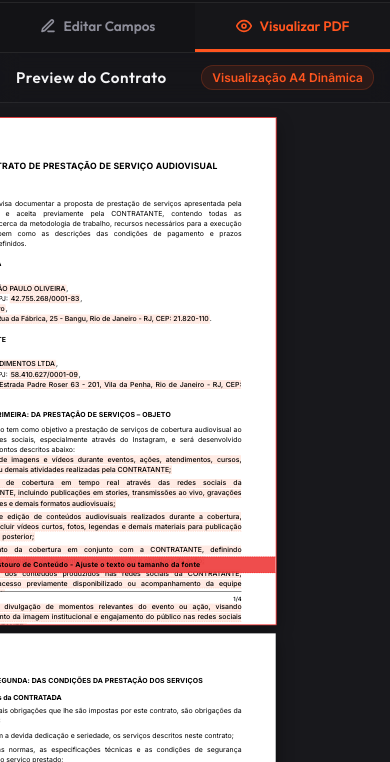
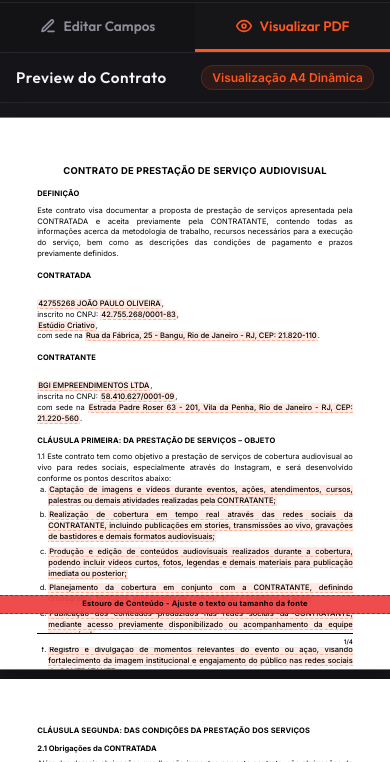
Before and after one commit to eusouandrew/5K9-Contract-Builder, a website built with Vite: page index.html in a window 390 px wide. Both pictures are taken after a click on the button "Visualizar PDF". Shown: the part 82-844 px from the top of the page. Built offline with nearby package versions, Linux system fonts and the light colour scheme; a web font is replaced by a local one.

Commit message:
Add files via upload

```diff
--- a/app.js
+++ b/app.js
@@ -612,11 +612,14 @@ function initMobileNavigation() {
       if (tabTarget === 'preview') {
         appContainer.classList.remove('show-edit');
         appContainer.classList.add('show-preview');
-        // Delay to allow container display flex rendering before measuring size
+        // Wait for the browser to fully render the newly-visible container
+        // before measuring its width for scaling (50ms was too short on some devices)
         setTimeout(() => {
-          adjustPageScale();
-          checkOverflow();
-        }, 50);
+          requestAnimationFrame(() => {
+            adjustPageScale();
+            checkOverflow();
+          });
+        }, 100);
       } else {
         appContainer.classList.remove('show-preview');
         appContainer.classList.add('show-edit');
@@ -627,37 +630,23 @@ function initMobileNavigation() {
 
 function adjustPageScale() {
   const container = document.querySelector('.preview-scroll-container');
-  const scaleContainer = document.getElementById('scale-container');
   const wrapper = document.getElementById('print-area');
-  if (!container || !scaleContainer || !wrapper) return;
+  if (!container || !wrapper) return;
 
-  const containerWidth = container.offsetWidth - 32; // 16px padding on mobile
-  const pageWidth = 794; // 210mm in pixels at 96dpi is ~793.7px
+  // Must be visible to measure (offsetWidth is 0 when display:none)
+  const containerWidth = container.offsetWidth;
+  if (containerWidth === 0) return;
 
-  // Reset inline styles first
-  scaleContainer.style.width = 'auto';
-  scaleContainer.style.height = 'auto';
-  wrapper.style.transform = 'none';
-  wrapper.style.transformOrigin = 'top center';
-  wrapper.style.marginBottom = '0px';
+  const pageWidth = 794; // 210mm at 96 dpi
 
-  const unscaledHeight = wrapper.offsetHeight;
-
-  // Only scale down if container is narrower than the page
+  // CSS `zoom` shrinks the element AND its layout footprint, so the browser
+  // centers it correctly inside a flex container with no overflow or math tricks.
+  // This is far more reliable than transform:scale on mobile touch surfaces.
   if (containerWidth < pageWidth) {
     const scaleFactor = containerWidth / pageWidth;
-
-    // Scale the document pages wrapper from top-left
-    wrapper.style.transform = `scale(${scaleFactor})`;
-    wrapper.style.transformOrigin = 'top left';
-
-    // Lock the scale-container to the exact scaled dimensions to prevent horizontal layout overflow
-    scaleContainer.style.width = (pageWidth * scaleFactor) + 'px';
-    scaleContainer.style.height = (unscaledHeight * scaleFactor) + 'px';
+    wrapper.style.zoom = scaleFactor;
   } else {
-    // Desktop: default auto sizing
-    scaleContainer.style.width = '794px';
-    scaleContainer.style.height = 'auto';
+    wrapper.style.zoom = 1;
   }
 }
 
--- a/styles.css
+++ b/styles.css
@@ -499,22 +499,23 @@ textarea {
   border: 1px solid rgba(255, 85, 31, 0.2);
 }
 
+/* The scale-container is now just a transparent pass-through wrapper.
+   Zoom is applied directly on #print-area via JavaScript. */
 .scale-container {
-  display: block;
-  width: 794px;
-  height: auto;
+  display: flex;
+  justify-content: center;
+  width: 100%;
 }
 
 /* Preview Scroll Area */
 .preview-scroll-container {
   flex: 1;
   overflow-y: auto;
-  overflow-x: hidden !important;
+  overflow-x: hidden;
   padding: 40px 20px;
   display: flex;
   justify-content: center;
   align-items: flex-start;
-  touch-action: pan-y !important; /* Apenas rolagem vertical no touch, bloqueia arrastar para os lados */
 }
 
 .document-pages-wrapper {
@@ -522,8 +523,6 @@ textarea {
   flex-direction: column;
   gap: 40px;
   align-items: center;
-  transform-origin: top center;
-  touch-action: pan-y !important; /* Previne que o gesto de rolagem horizontal desalinhe a página */
 }
 
 /* ==========================================================================
@@ -1139,6 +1138,7 @@ textarea {
     gap: 0 !important;
     display: block !important;
     transform: none !important;
+    zoom: 1 !important; /* Reset mobile zoom so printing always uses full A4 size */
   }
 
   /* Standard page layout for direct hard printing */
```
